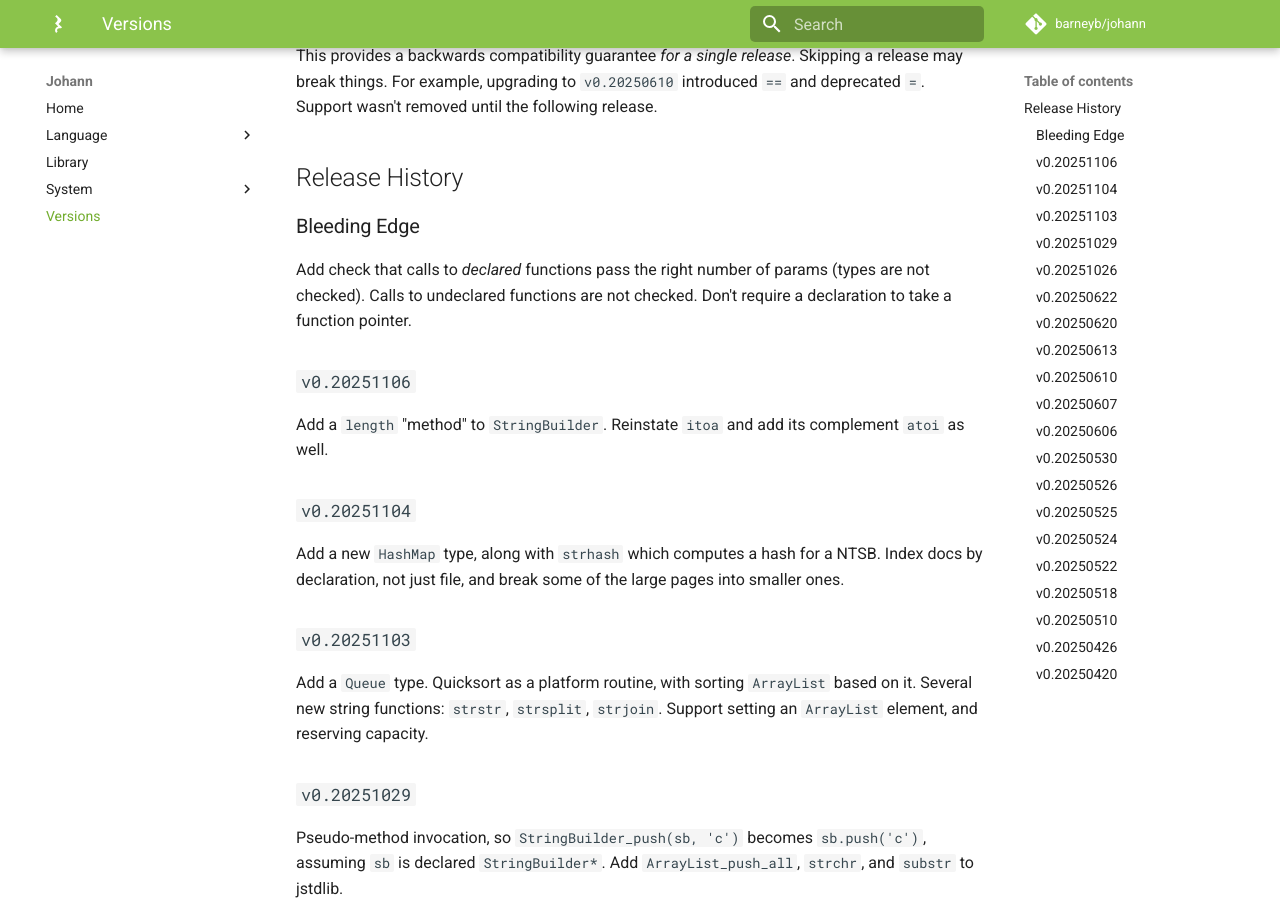
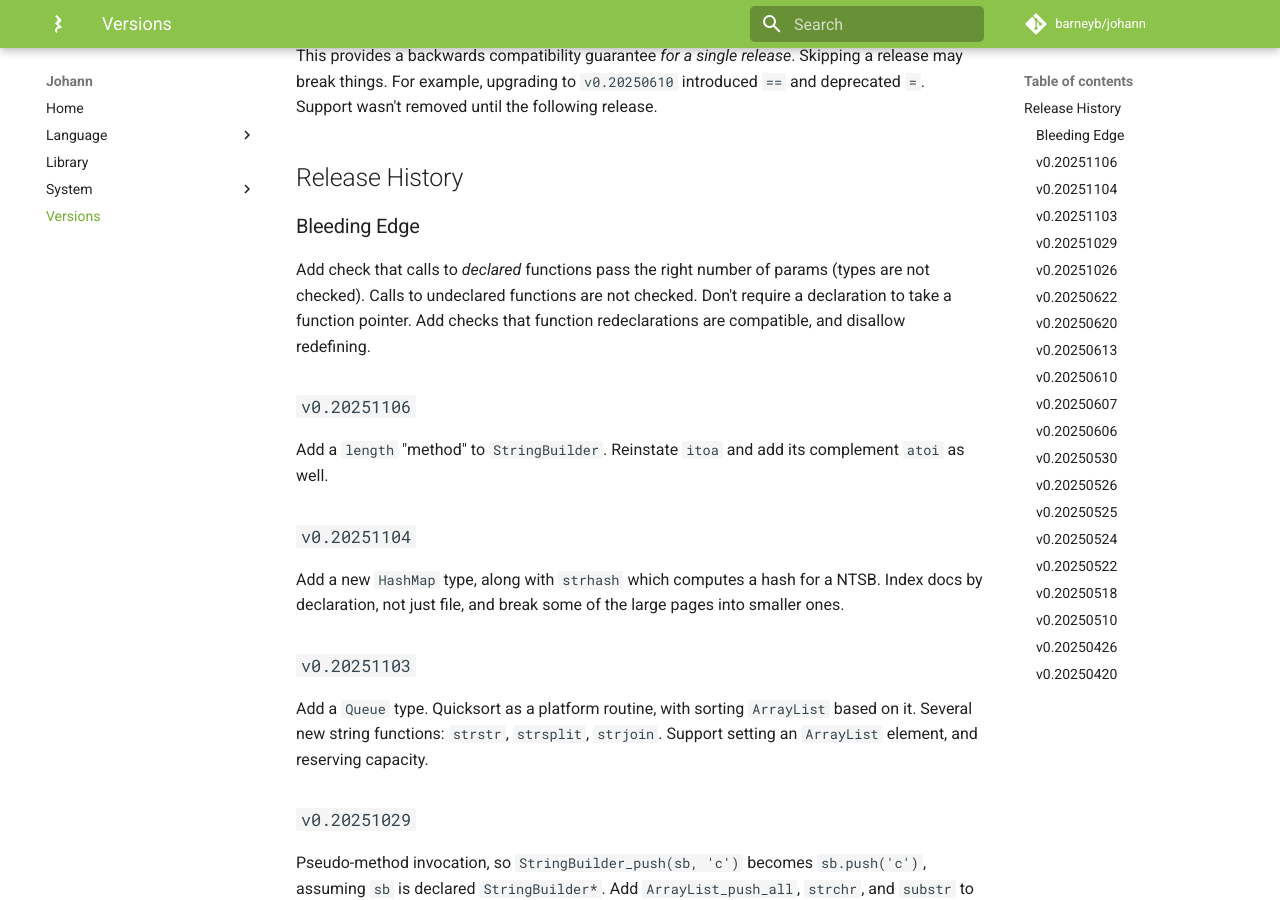
Before and after one commit to barneyb/johann, an MkDocs documentation site: the page built from documentation/docs/versions/index.md, in a window 1280 px wide and 900 px high, scrolled down 330 px. Built offline with MkDocs 1.6.1 and Material for MkDocs 9.7.7, drawn with Linux system fonts in a browser that asks for light colours; comment, search, counter and statistics services are not loaded.

Commit message:
when functions are redeclared, ensure they're compatible

```diff
--- a/documentation/docs/versions/index.md
+++ b/documentation/docs/versions/index.md
@@ -11,7 +11,7 @@
 
 ### Bleeding Edge
 
-Add check that calls to _declared_ functions pass the right number of params (types are not checked). Calls to undeclared functions are not checked. Don't require a declaration to take a function pointer.
+Add check that calls to _declared_ functions pass the right number of params (types are not checked). Calls to undeclared functions are not checked. Don't require a declaration to take a function pointer. Add checks that function redeclarations are compatible, and disallow redefining.
 
 ### `v0.20251106`
 
```
Also changed, not shown: 5 other files.
